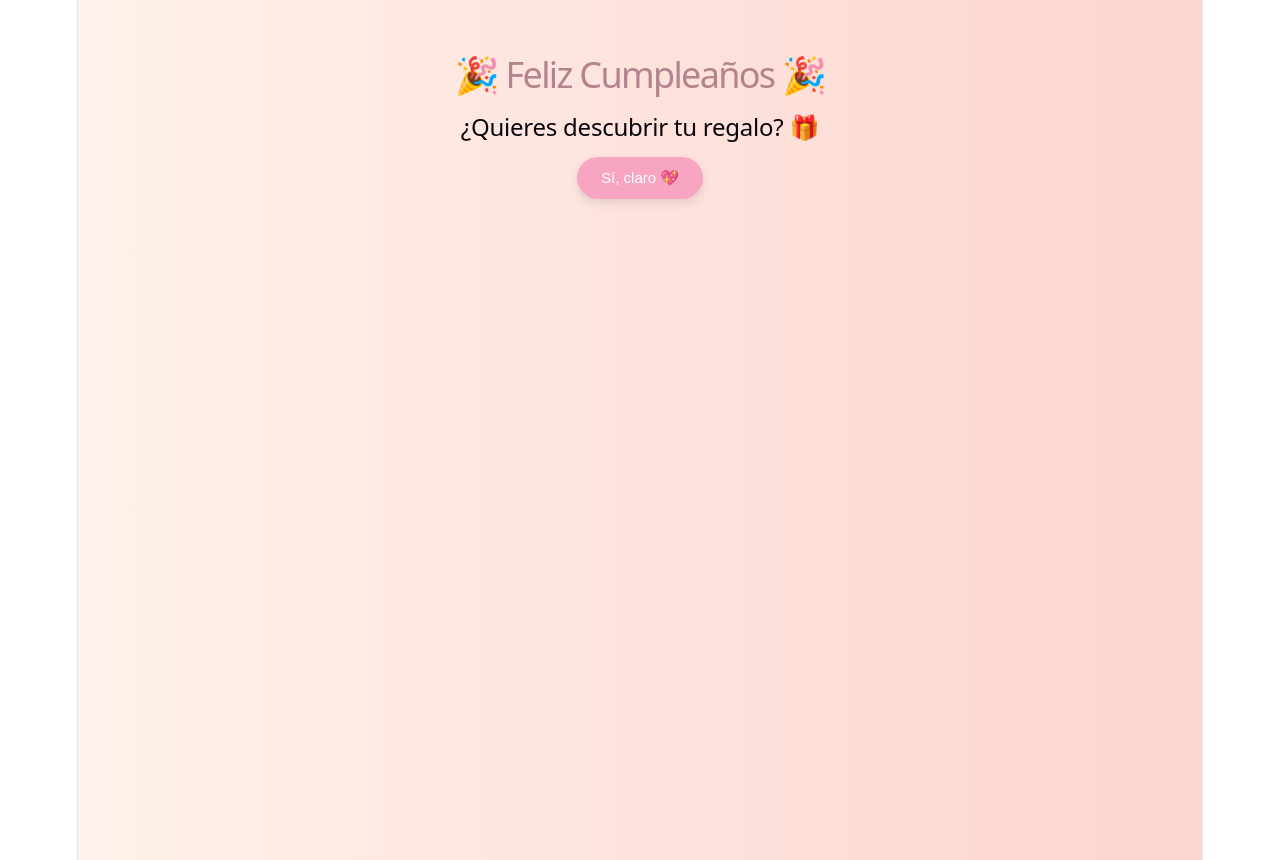
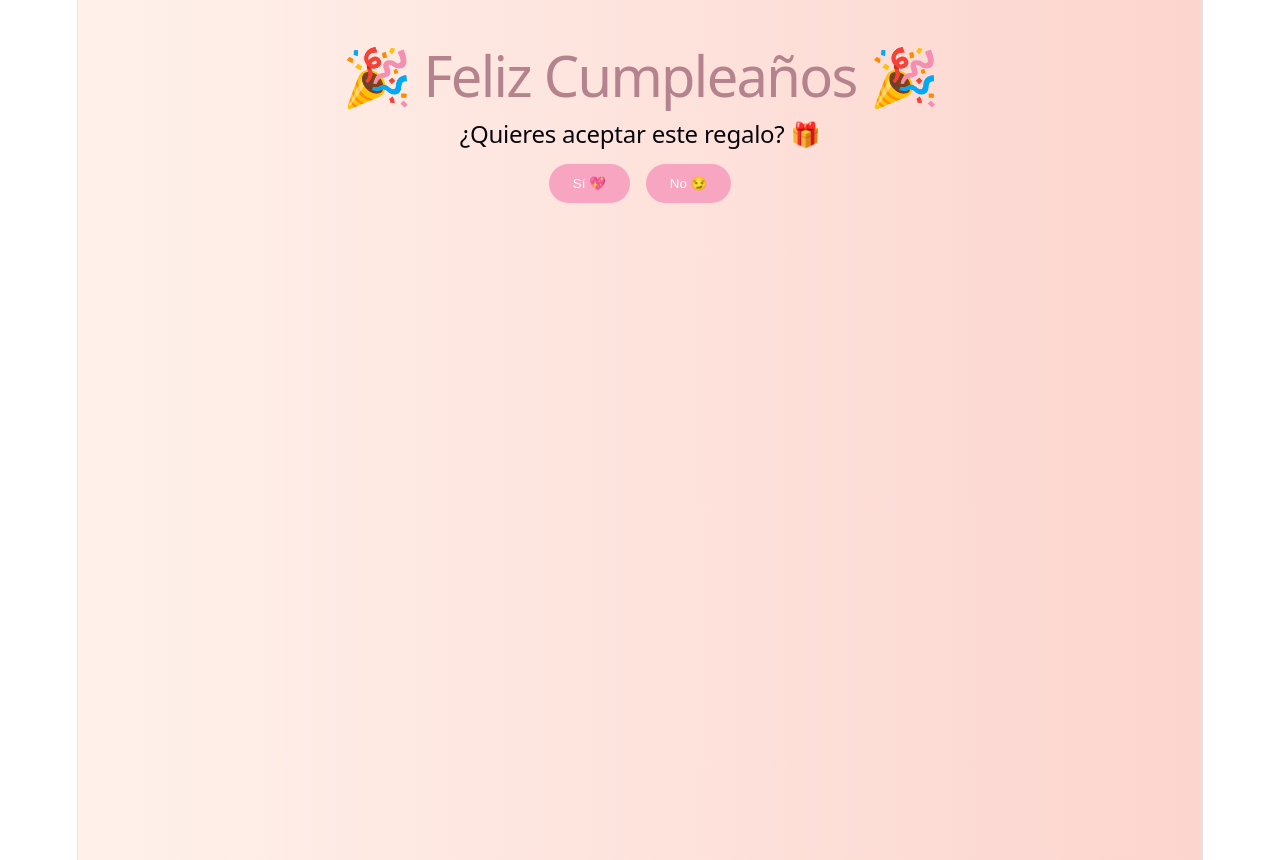
Before and after one commit to andres02herreran-gif/cumpleanos-sorpresa-2026, a React (Vite) app: page / in a window 1280 px wide. Both pictures are taken after a click on the button "Ver sorpresa ✨". Built offline with nearby package versions, Linux system fonts and the light colour scheme.

Commit message:
Update App.tsx

```diff
--- a/src/App.tsx
+++ b/src/App.tsx
@@ -2,6 +2,7 @@ import { useState } from "react";
 
 export default function App() {
   const [etapa, setEtapa] = useState(0);
+  const [acepto, setAcepto] = useState<null | boolean>(null);
   const [regalo, setRegalo] = useState(-1);
 
   const opciones = [
@@ -12,6 +13,8 @@ export default function App() {
     "Aventura juntos 🚗"
   ];
 
+  const URL = "https://script.google.com/macros/s/AKfycby_yxCgYVuRu2iPg7VprE86yovYDoNp7JW3ZC56zeCuoLKNmerdvHxYeDeg50fs5O9I/exec";
+
   const botonStyle = {
     backgroundColor: "#f8a5c2",
     color: "#fff",
@@ -19,9 +22,7 @@ export default function App() {
     borderRadius: "25px",
     padding: "12px 24px",
     margin: "8px",
-    cursor: "pointer",
-    fontSize: "15px",
-    boxShadow: "0px 4px 10px rgba(0,0,0,0.1)"
+    cursor: "pointer"
   };
 
   return (
@@ -29,38 +30,15 @@ export default function App() {
       textAlign: "center",
       padding: "30px",
       minHeight: "100vh",
-      background: "linear-gradient(to right, #fff1eb, #fcd5ce)",
-      fontFamily: "'Segoe UI', 'Poppins', sans-serif",
-      color: "#6d6875"
+      background: "linear-gradient(to right, #fff1eb, #fcd5ce)"
     }}>
 
-      <div className="fade">
+      <h1 style={{ color: "#b5838d" }}>🎉 Feliz Cumpleaños 🎉</h1>
 
-        <h1 style={{
-          fontSize: "36px",
-          color: "#b5838d",
-          marginBottom: "20px"
-        }}>
-          🎉 Feliz Cumpleaños 🎉
-        </h1>
-
+      {/* ETAPA 0 */}
       {etapa === 0 && (
         <>
-            <p style={{
-              fontSize: "18px",
-              lineHeight: "1.6",
-              maxWidth: "500px",
-              margin: "auto"
-            }}>
-              Hoy celebramos a una persona muy especial… 🌸
-              Gracias por llenar todo de momentos bonitos, sonrisas y recuerdos únicos.
-              Este pequeño detalle es para recordarte lo increíble que eres 💖
-            </p>
-
-            <div style={{ marginTop: "25px" }}>
-              <img src="https://picsum.photos/200" style={{ borderRadius: "15px", margin: "6px" }} />
-              <img src="https://picsum.photos/201" style={{ borderRadius: "15px", margin: "6px" }} />
-            </div>
+          <p>Hoy tengo algo especial para ti 💖</p>
 
           <button style={botonStyle} onClick={() => setEtapa(1)}>
             Ver sorpresa ✨
@@ -68,105 +46,98 @@ export default function App() {
         </>
       )}
 
+      {/* ETAPA 1 */}
       {etapa === 1 && (
         <>
-            <h2 style={{ marginTop: "25px" }}>
-              ¿Quieres descubrir tu regalo? 🎁
-            </h2>
+          <h2>¿Quieres aceptar este regalo? 🎁</h2>
 
-            <button style={botonStyle} onClick={() => setEtapa(2)}>
-              Sí, claro 💖
+          {/* BOTÓN SI */}
+          <button
+            style={botonStyle}
+            onClick={() => {
+              fetch(URL, {
+                method: "POST",
+                body: JSON.stringify({ respuesta: "SI" })
+              });
+
+              setAcepto(true);
+              setEtapa(2);
+            }}
+          >
+            Sí 💖
+          </button>
+
+          {/* BOTÓN NO */}
+          <button
+            style={botonStyle}
+            onClick={() => {
+              fetch(URL, {
+                method: "POST",
+                body: JSON.stringify({ respuesta: "NO" })
+              });
+
+              setAcepto(false);
+              setEtapa(3);
+            }}
+          >
+            No 😏
           </button>
         </>
       )}
 
+      {/* SI DIJO NO */}
+      {etapa === 3 && (
+        <>
+          <h2>😏 Bueno...</h2>
+
+          <p>Entonces me quedo con todos los regalos 😂</p>
+
+          <button style={botonStyle} onClick={() => setEtapa(2)}>
+            Igual quiero verlos 👀
+          </button>
+        </>
+      )}
+
+      {/* OPCIONES */}
       {etapa === 2 && (
         <>
-            <h2 style={{ marginTop: "25px" }}>
-              Elige una opción 👇
-            </h2>
+          <h2>Elige una opción 👇</h2>
 
-            <div style={{ marginTop: "15px" }}>
           {opciones.map((o, i) => (
             <div key={i}>
               <button
                 style={botonStyle}
                 onClick={() => {
                   setRegalo(i);
-                      setEtapa(3);
+                  setEtapa(4);
                 }}
               >
                 Opción {i + 1}
               </button>
             </div>
           ))}
-            </div>
         </>
       )}
 
-        {etapa === 3 && (
+      {/* RESULTADO */}
+      {etapa === 4 && (
         <>
-            <h2 style={{
-              color: "#b5838d",
-              marginTop: "25px"
-            }}>
-              ✨ Sorpresa ✨
-            </h2>
+          <h2>🎉 Sorpresa 🎉</h2>
 
-            <p style={{
-              fontSize: "18px",
-              marginTop: "10px"
-            }}>
+          <p>
             Elegiste: <strong>{opciones[regalo]}</strong>
           </p>
 
-            <p style={{
-              fontSize: "20px",
-              marginTop: "20px",
-              fontWeight: "600",
-              color: "#9d8189"
-            }}>
-              Pero en realidad… 💫
+          <p style={{ marginTop: "20px", fontWeight: "bold" }}>
+            💖 Todos los regalos son para ti 💖
           </p>
 
-            <p style={{
-              fontSize: "22px",
-              fontWeight: "bold",
-              marginTop: "10px",
-              color: "#b5838d"
-            }}>
-              💖 Todos los momentos contigo son el mejor regalo 💖
+          <p style={{ marginTop: "15px", fontSize: "14px" }}>
+            Decisión registrada: {acepto ? "SÍ ✅" : "NO ❌"}
           </p>
-
-            <p style={{
-              marginTop: "15px",
-              fontSize: "16px"
-            }}>
-              Y esto apenas comienza ✨
-            </p>
-
-            <h2 style={{
-              marginTop: "30px",
-              color: "#b5838d"
-            }}>
-              🎉 Feliz cumpleaños 🎉
-            </h2>
         </>
       )}
 
     </div>
-
-      {/* TRANSICIÓN SUAVE */}
-      <style>{`
-        .fade {
-          animation: fadeIn 0.8s ease;
-        }
-
-        @keyframes fadeIn {
-          from { opacity: 0; transform: translateY(10px); }
-          to { opacity: 1; transform: translateY(0); }
-        }
-      `}</style>
-    </div>
   );
 }
```
Lines whose indentation alone changed are shown as unchanged.
